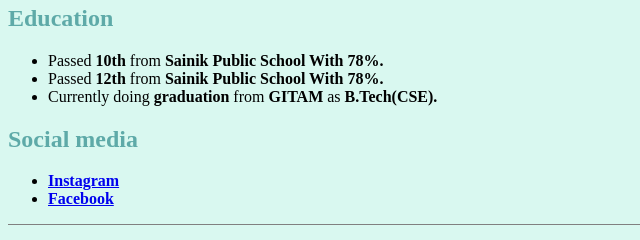
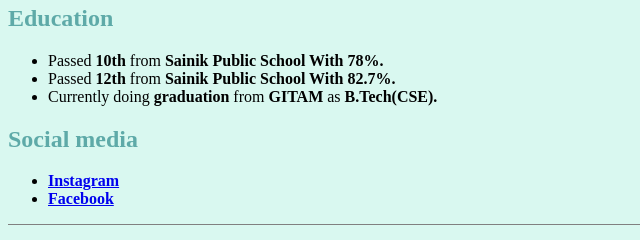
Before and after one commit to Ritik-kx/CV, a plain HTML site: page index.html in a window 1280 px wide. Shown: the part 377-617 px from the top of the page, 0-640 px from the left. Drawn offline with Linux system fonts and the light colour scheme.

Commit message:
Update index.html

```diff
--- a/index.html
+++ b/index.html
@@ -34,7 +34,7 @@
     <h2>Education </h2>
     <ul>
         <li>Passed <strong>10th</strong> from <strong>Sainik Public School With 78%.</strong> </li>
-        <li>Passed <strong>12th</strong> from <strong>Sainik Public School With 78%.</strong> </li>
+        <li>Passed <strong>12th</strong> from <strong>Sainik Public School With 82.7%.</strong> </li>
         <li>Currently doing <strong>graduation</strong> from <strong>GITAM</strong> as <strong>B.Tech(CSE).</strong>
         </li>
     </ul>
```
